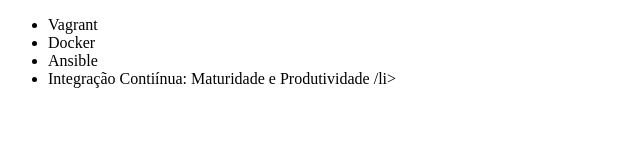
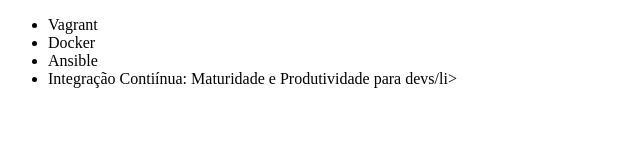
Before and after one commit to figueiredofp/Treino-alura-git, a plain HTML site: page index.html in a window 1280 px wide. Shown: the full height of the page, 0-640 px from the left. Drawn offline with Linux system fonts and the light colour scheme.

Commit message:
Alteracao de titulo

```diff
--- a/index.html
+++ b/index.html
@@ -9,7 +9,7 @@
         <li>Vagrant</li>
         <li>Docker</li>
         <li>Ansible</li>
-        <li>Integração Contiínua: Maturidade e Produtividade /li>
+        <li>Integração Contiínua: Maturidade e Produtividade para devs/li>
     </ul>
 </body>
 </html>
```
